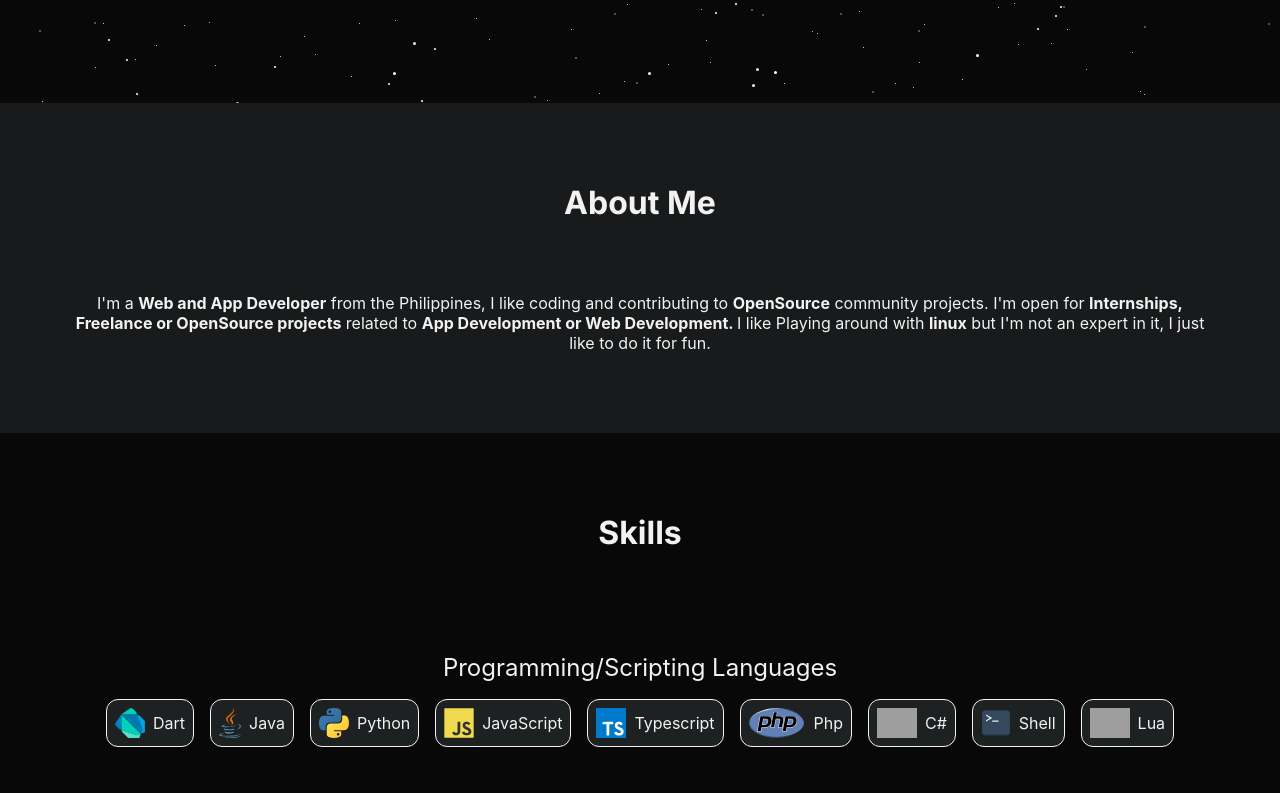
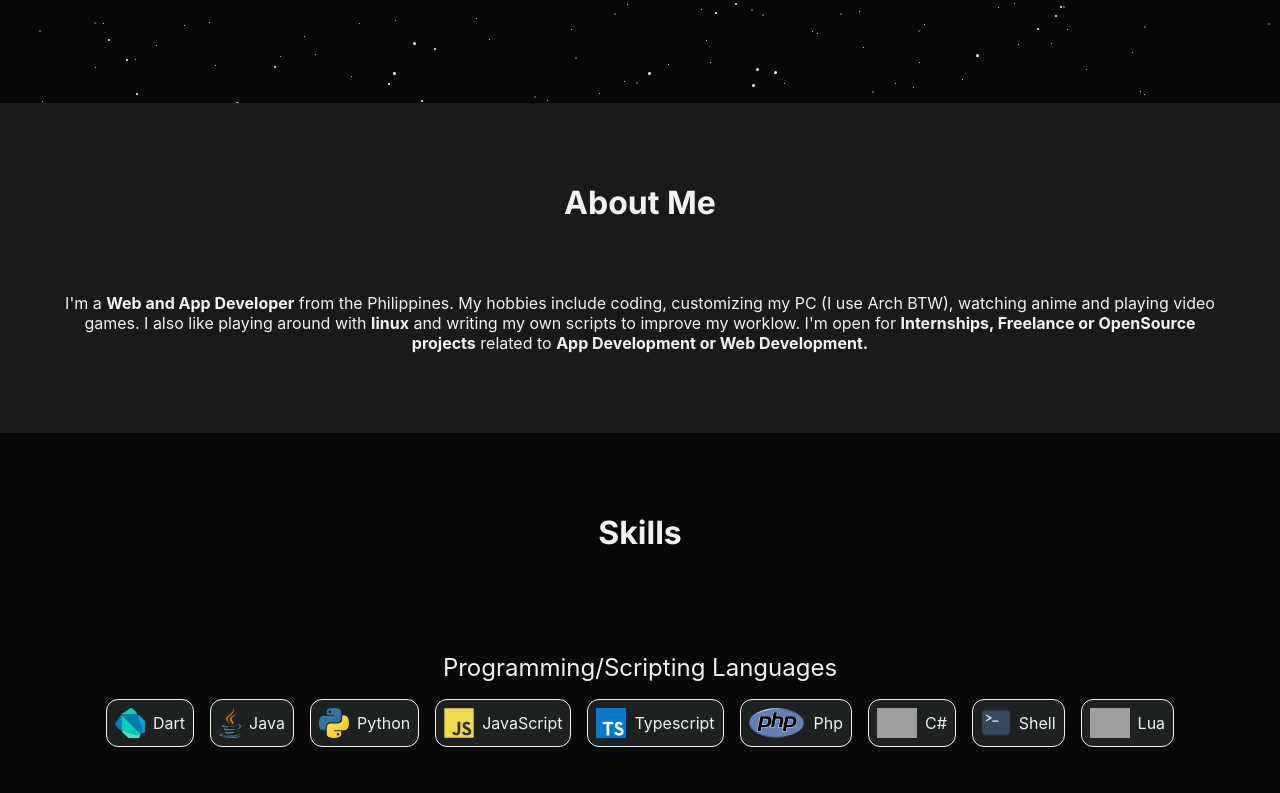
Before and after one commit to Grrom/portfolio, a React (Create React App) app: page / in a window 1280 px wide. Shown: the part 645-1438 px from the top of the page. Built offline with nearby package versions, Linux system fonts and the light colour scheme; grey boxes are pictures that could not be loaded.

Commit message:
change about text

```diff
--- a/src/components/about/about.tsx
+++ b/src/components/about/about.tsx
@@ -1,17 +1,18 @@
-import "./about.scss"
+import "./about.scss";
 
 export default function About() {
-    return (
-        <main id="about">
-            <span className="title">
-                About Me
-            </span>
-            <p>
-                I'm a <strong>Web and App Developer</strong> from the Philippines,
-                I like coding and contributing to <strong>OpenSource</strong> community projects.
-                I'm open for <strong>Internships, Freelance or OpenSource projects</strong> related to <strong>App Development or Web Development. </strong>
-                I like Playing around with <strong>linux</strong> but I'm not an expert in it, I just like to do it for fun.
-            </p>
-        </main>
-    )
+  return (
+    <main id="about">
+      <span className="title">About Me</span>
+      <p>
+        I'm a <strong>Web and App Developer</strong> from the Philippines. My
+        hobbies include coding, customizing my PC (I use Arch BTW), watching
+        anime and playing video games. I also like playing around with{" "}
+        <strong>linux</strong> and writing my own scripts to improve my worklow.
+        I'm open for{" "}
+        <strong>Internships, Freelance or OpenSource projects</strong> related
+        to <strong>App Development or Web Development. </strong>{" "}
+      </p>
+    </main>
+  );
 }
```
